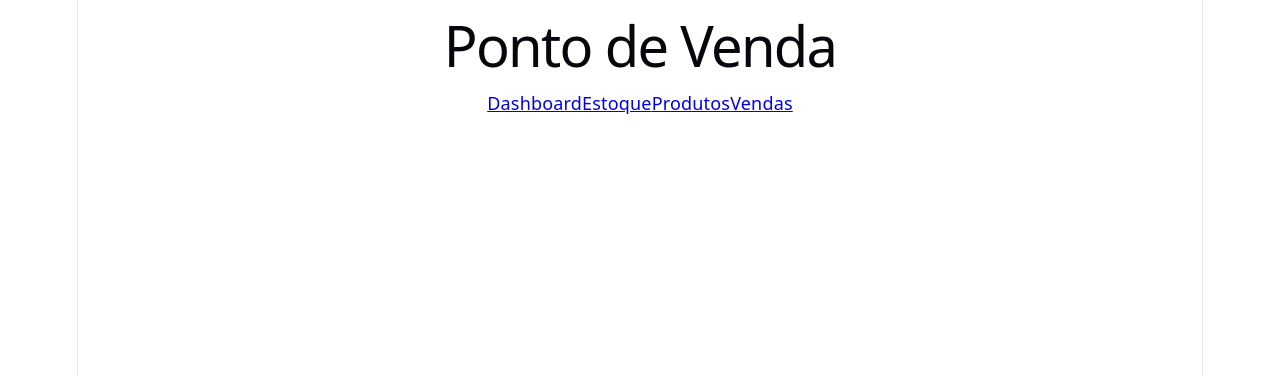
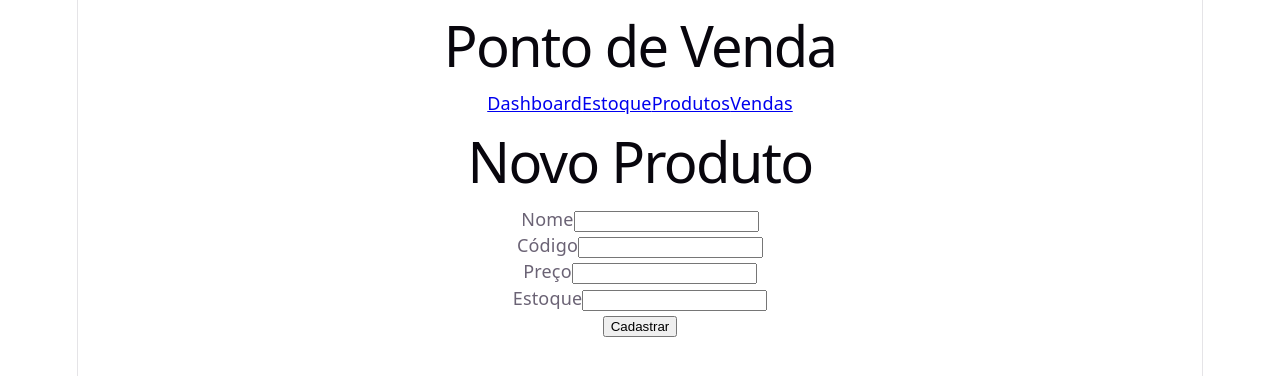
Before and after one commit to LipeProg/ponto-de-venda, a React (Vite) app: page /produtos/novo-produto in a window 1280 px wide. Shown: the top 376 px of the page. Built offline with nearby package versions, Linux system fonts and the light colour scheme.

Commit message:
Luis Felipe -  27/09/2026 - Feito a pagina de cadastro de novo cliente com formulario funcional (ainda não salvando)

```diff
--- a/src/App.jsx
+++ b/src/App.jsx
@@ -3,6 +3,7 @@ import Dashboard from "./pages/Dashboard";
 import Estoque from "./pages/Estoque";
 import Produtos from "./pages/Produtos";
 import Vendas from "./pages/Vendas";
+import NovoProduto from "./pages/NovoProduto";
 
 function App() {
   return (
@@ -28,6 +29,7 @@ function App() {
       <Route path="/estoque" element={<Estoque />} />
       <Route path="/produtos" element={<Produtos />} />
       <Route path="/vendas" element={<Vendas />} />
+      <Route path="/produtos/novo-produto" element={<NovoProduto />} />
     </Routes>
 
 
--- /dev/null
+++ b/src/pages/NovoProduto.jsx
@@ -0,0 +1,67 @@
+import { useState } from "react";
+
+function NovoProduto() {
+  const [nome, setNome] = useState("");
+  const [codigo, setCodigo] = useState("");
+  const [preco, setPreco] = useState("");
+  const [estoque, setEstoque] = useState("");
+
+  function enviar(acao) {
+    acao.preventDefault();
+
+    console.log({
+      nome,
+      codigo,
+      preco,
+      estoque,
+    });
+  }
+
+  return (
+    <div>
+      <h1>Novo Produto</h1>
+
+      <form onSubmit={enviar}>
+        <div>
+          <label>Nome</label>
+          <input
+            type="text"
+            value={nome}
+            onChange={(event) => setNome(event.target.value)}
+          />
+        </div>
+
+        <div>
+          <label>Código</label>
+          <input
+            type="text"
+            value={codigo}
+            onChange={(event) => setCodigo(event.target.value)}
+          />
+        </div>
+
+        <div>
+          <label>Preço</label>
+          <input
+            type="number"
+            value={preco}
+            onChange={(event) => setPreco(event.target.value)}
+          />
+        </div>
+
+        <div>
+          <label>Estoque</label>
+          <input
+            type="number"
+            value={estoque}
+            onChange={(event) => setEstoque(event.target.value)}
+          />
+        </div>
+
+        <button type="submit">Cadastrar</button>
+      </form>
+    </div>
+  );
+}
+
+export default NovoProduto;
--- a/src/pages/Produtos.jsx
+++ b/src/pages/Produtos.jsx
@@ -1,6 +1,7 @@
 import { useState } from "react";
 import produtos from "../data/produtos.json";
 import ProdutoItem from "../components/ProdutoItem";
+import { Link } from "react-router-dom";
 
 function Produtos() {
   const [busca, setBusca] = useState("");
@@ -12,6 +13,9 @@ function Produtos() {
   return (
     <div>
       <h1>Produtos</h1>
+      <Link to="/produtos/novo-produto">
+          Cadastrar produto
+      </Link>
 
       <input
         type="text"
@@ -20,6 +24,9 @@ function Produtos() {
         onChange={(event) => setBusca(event.target.value)}
       />
 
+      {produtosFiltrados.length === 0 ? (
+        <p>Nenhum produto encontrado.</p>
+      ) : (
         <ul>
           {produtosFiltrados.map((produto) => (
             <ProdutoItem
@@ -28,6 +35,7 @@ function Produtos() {
             />
           ))}
         </ul>
+      )}
     </div>
   );
 }
```
Lines whose indentation alone changed are shown as unchanged.
